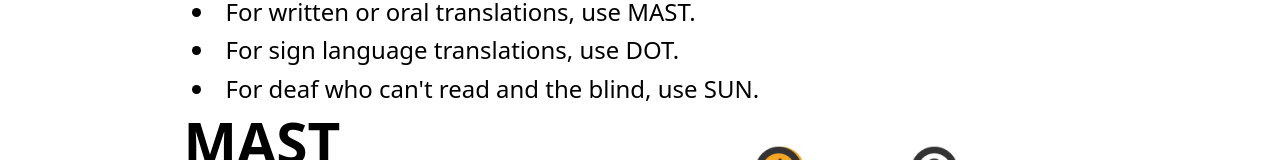
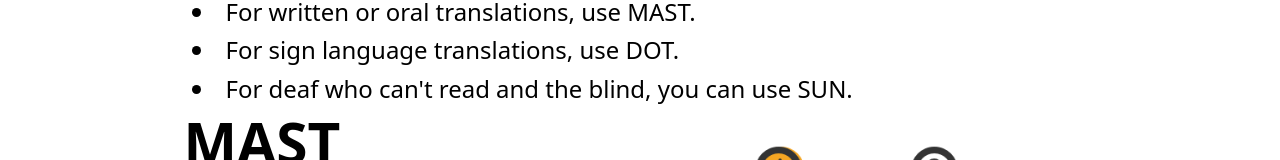
Before and after one commit to wkelly17/biel_static, an Astro site in the folder site/: page /en/processes in a window 1280 px wide. Shown: the part 429-589 px from the top of the page. Built offline with nearby package versions, Linux system fonts and the light colour scheme; Astro itself is replaced by a stand-in of ours.

Commit message:
Update index.mdx

```diff
--- a/site/src/content/pages/en/processes/index.mdx
+++ b/site/src/content/pages/en/processes/index.mdx
@@ -9,7 +9,7 @@ God has given you the gift of language which you can use to make the Bible avail
 
 - For written or oral translations, use MAST.
 - For sign language translations, use DOT.
-- For deaf who can't read and the blind, use SUN.
+- For deaf who can't read and the blind, you can use SUN.
 
 <div class="md:flex">
 <div class="w-2/3">
```
